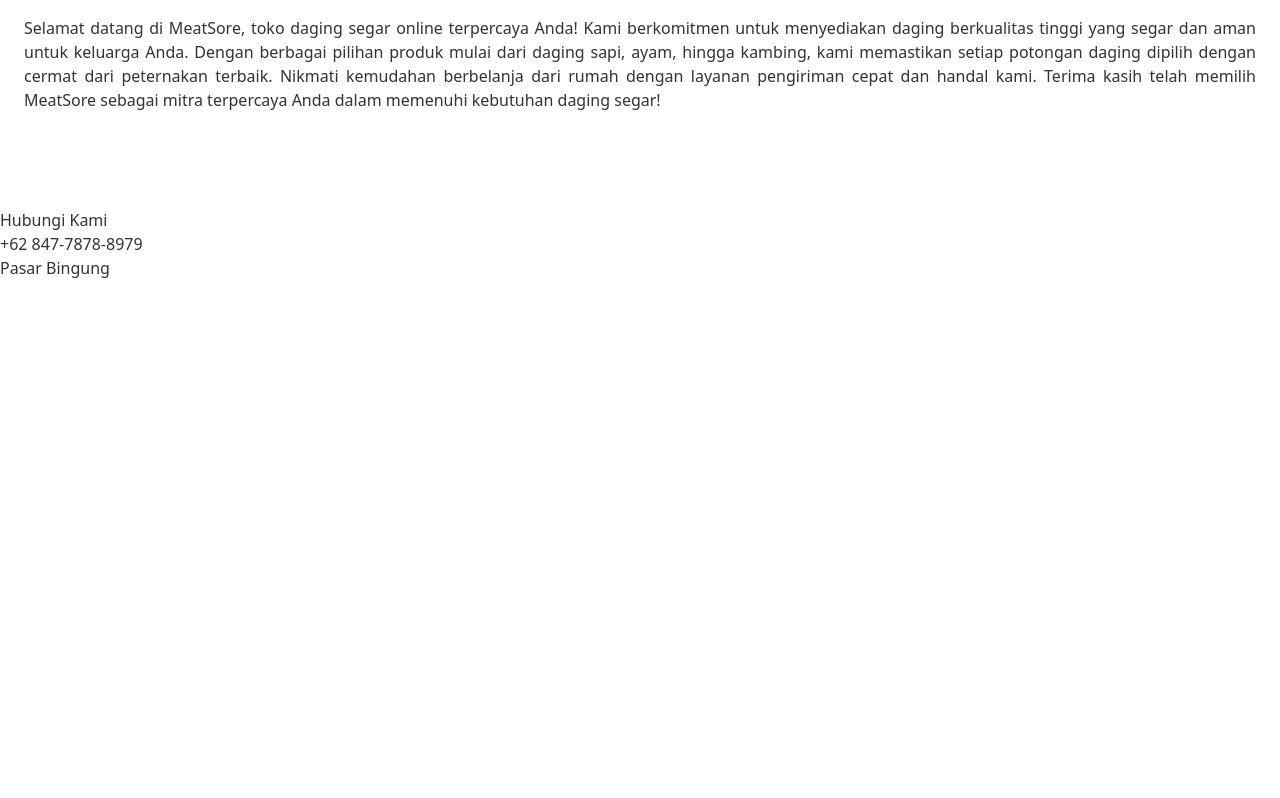
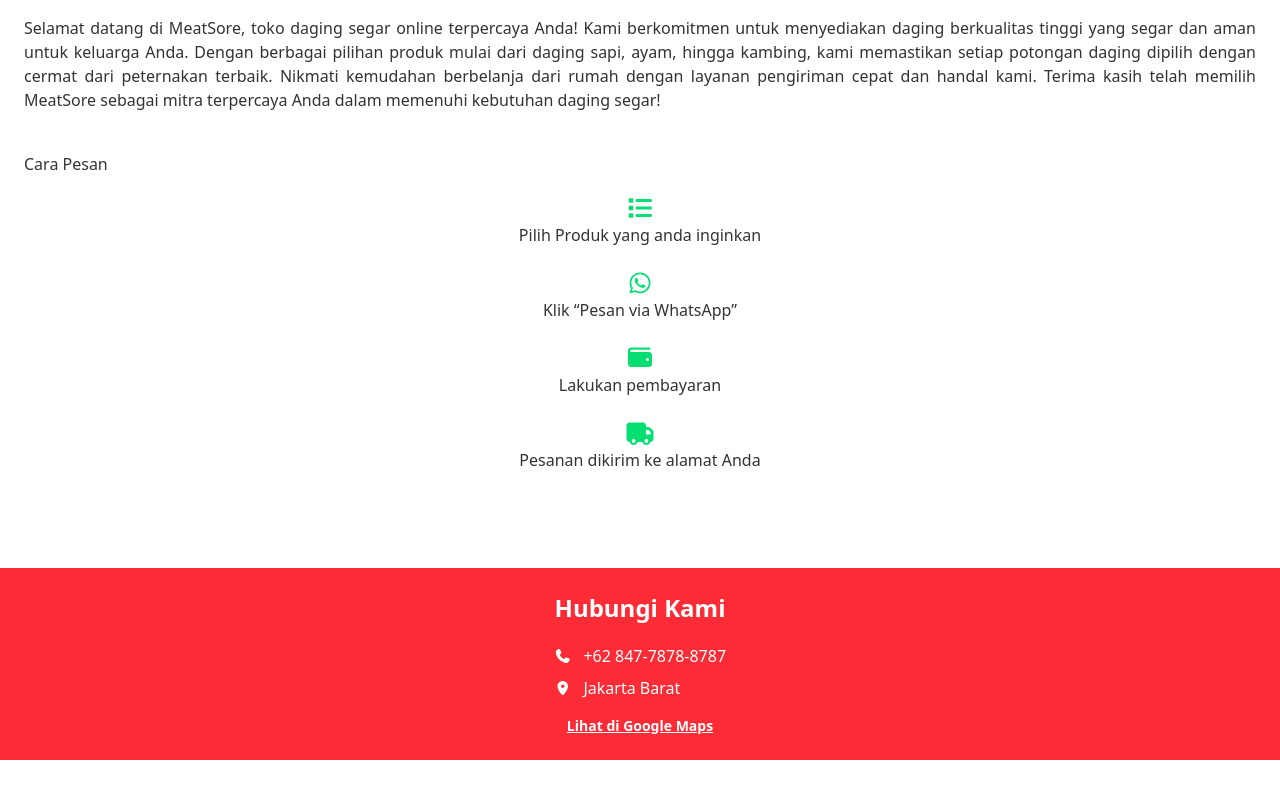
Before and after one commit to SandiSopian/meatstore-website, a Next.js app: page / in a window 1280 px wide. Shown: the part 1757-2555 px from the top of the page. Before the commit the page ends 2037 px from the top, so only its background shows below. Built offline with nearby package versions, Linux system fonts and the light colour scheme.

Commit message:
added footer

```diff
--- a/app/page.tsx
+++ b/app/page.tsx
@@ -2,6 +2,7 @@
 import CategoriesProducts from "../components/CategoriesProducts";
 import FeaturedProducts from "@/components/FeaturedProducts";
 import BenefitsSection from "@/components/BenefitsSection";
+import OrderSection from "@/components/OrderSection";
 
 export default function Home() {
   return (
@@ -41,6 +42,10 @@
           terpercaya Anda dalam memenuhi kebutuhan daging segar!
         </p>
       </section>
+
+      <section id="order-section" className="mt-10">
+        <OrderSection />
+      </section>
     </main>
   );
 }
--- a/components/Footer.tsx
+++ b/components/Footer.tsx
@@ -1,11 +1,29 @@
 import React from "react";
+import { FontAwesomeIcon } from "@fortawesome/react-fontawesome";
+import { faPhone, faLocationDot } from "@fortawesome/free-solid-svg-icons";
 
 const Footer = () => {
   return (
-    <footer className="bottom-0 inset-x-0">
-      <h1>Hubungi Kami</h1>
-      <p>+62 847-7878-8979</p>
-      <p>Pasar Bingung</p>
+    <footer className="mb-18 bg-red-500 text-white p-6 text-center flex flex-col items-center justify-center gap-3">
+      <h1 className="text-2xl font-bold mb-2">Hubungi Kami</h1>
+
+      <div className="flex flex-col items-start text-left">
+        <div className="flex items-center gap-3">
+          <FontAwesomeIcon icon={faPhone} className="text-sm w-4" />
+          <span>+62 847-7878-8787</span>
+        </div>
+        <div className="flex items-center gap-3 mt-2">
+          <FontAwesomeIcon icon={faLocationDot} className="text-sm w-4" />
+          <span>Jakarta Barat</span>
+        </div>
+      </div>
+
+      <a
+        href="#"
+        className="mt-1 underline font-bold text-sm hover:text-gray-200"
+      >
+        Lihat di Google Maps
+      </a>
     </footer>
   );
 };
--- /dev/null
+++ b/components/OrderSection.tsx
@@ -0,0 +1,56 @@
+import React from "react";
+import { FontAwesomeIcon } from "@fortawesome/react-fontawesome";
+import { faList, faTruck, faWallet } from "@fortawesome/free-solid-svg-icons";
+import { faWhatsapp } from "@fortawesome/free-brands-svg-icons";
+
+const OrderSection = () => {
+  return (
+    <>
+      <h2>Cara Pesan</h2>
+
+      <div className="gap-6 mt-5 flex flex-col items-center justify-center">
+        <div className="flex flex-col items-center justify-center">
+          <div>
+            <FontAwesomeIcon
+              icon={faList}
+              className="text-2xl text-green-400"
+            />
+          </div>
+          <p>Pilih Produk yang anda inginkan</p>
+        </div>
+
+        <div className="flex flex-col items-center justify-center">
+          <div>
+            <FontAwesomeIcon
+              icon={faWhatsapp}
+              className="text-2xl text-green-400"
+            />
+          </div>
+          <p>Klik “Pesan via WhatsApp”</p>
+        </div>
+
+        <div className="flex flex-col items-center justify-center">
+          <div>
+            <FontAwesomeIcon
+              icon={faWallet}
+              className="text-2xl text-green-400"
+            />
+          </div>
+          <p>Lakukan pembayaran</p>
+        </div>
+
+        <div className="flex flex-col items-center justify-center">
+          <div>
+            <FontAwesomeIcon
+              icon={faTruck}
+              className="text-2xl text-green-400"
+            />
+          </div>
+          <p>Pesanan dikirim ke alamat Anda</p>
+        </div>
+      </div>
+    </>
+  );
+};
+
+export default OrderSection;
```
